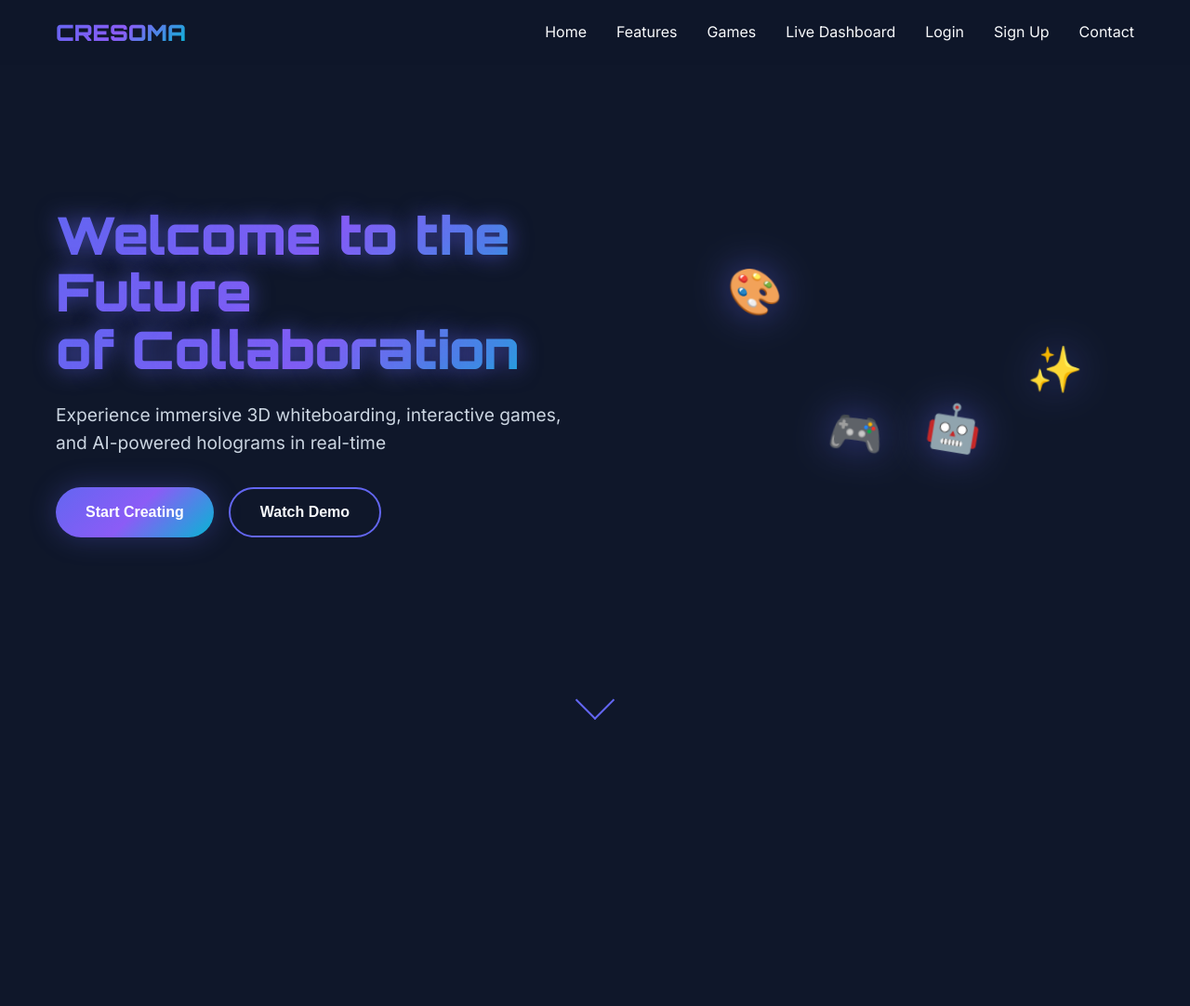
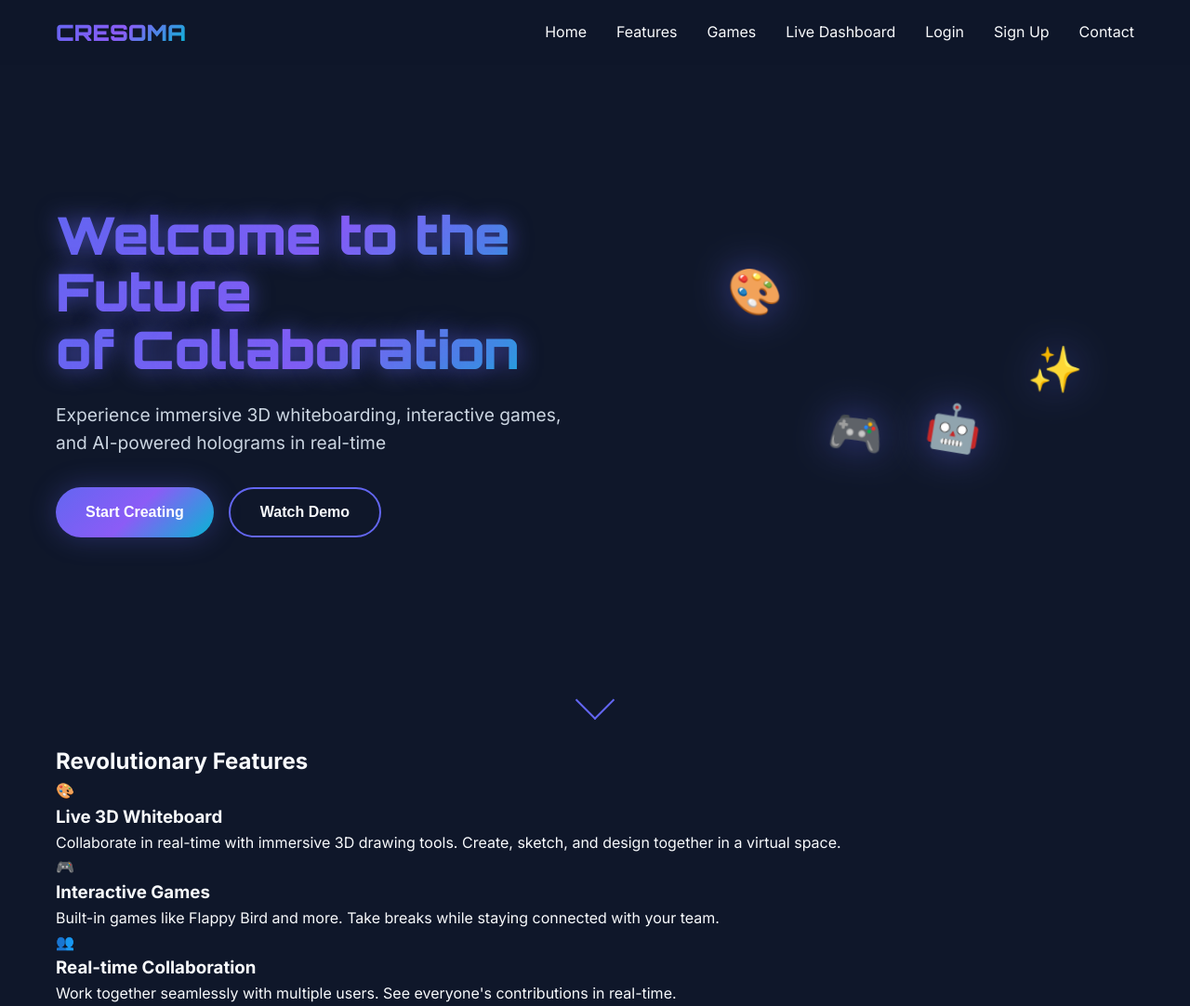
Before and after one commit to soumya2491/Cresoma, a plain HTML site: page index.html in a window 1280 px wide. Shown: the whole page at 93% size. Before the commit the page ends 800 px from the top, so only its background shows below. Drawn offline with nearby package versions, Linux system fonts and the light colour scheme.

Commit message:
Add features of the cresoma section

```diff
--- a/index.html
+++ b/index.html
@@ -72,7 +72,7 @@
     </section>
 
     <!-- Features Section -->
-    <!-- <section id="features" class="features">
+    <section id="features" class="features">
         <div class="container">
             <h2 class="section-title">Revolutionary Features</h2>
             <div class="features-grid">
@@ -85,20 +85,20 @@
                     <div class="feature-icon">🎮</div>
                     <h3>Interactive Games</h3>
                     <p>Built-in games like Flappy Bird and more. Take breaks while staying connected with your team.</p>
-                </div> -->
+                </div>
                 <!-- <div class="feature-card" data-aos="fade-up" data-aos-delay="400">
                     <div class="feature-icon">🤖</div>
                     <h3>AI Hologram Creator</h3>
                     <p>Generate stunning holograms with AI. Bring your ideas to life with voice commands and real-time rendering.</p>
                 </div> -->
-                <!-- <div class="feature-card" data-aos="fade-up" data-aos-delay="600">
+                <div class="feature-card" data-aos="fade-up" data-aos-delay="600">
                     <div class="feature-icon">👥</div>
                     <h3>Real-time Collaboration</h3>
                     <p>Work together seamlessly with multiple users. See everyone's contributions in real-time.</p>
                 </div>
             </div>
         </div>
-    </section> -->
+    </section>
 
     <!-- Games Section -->
     <!-- <section id="games" class="games">
```
